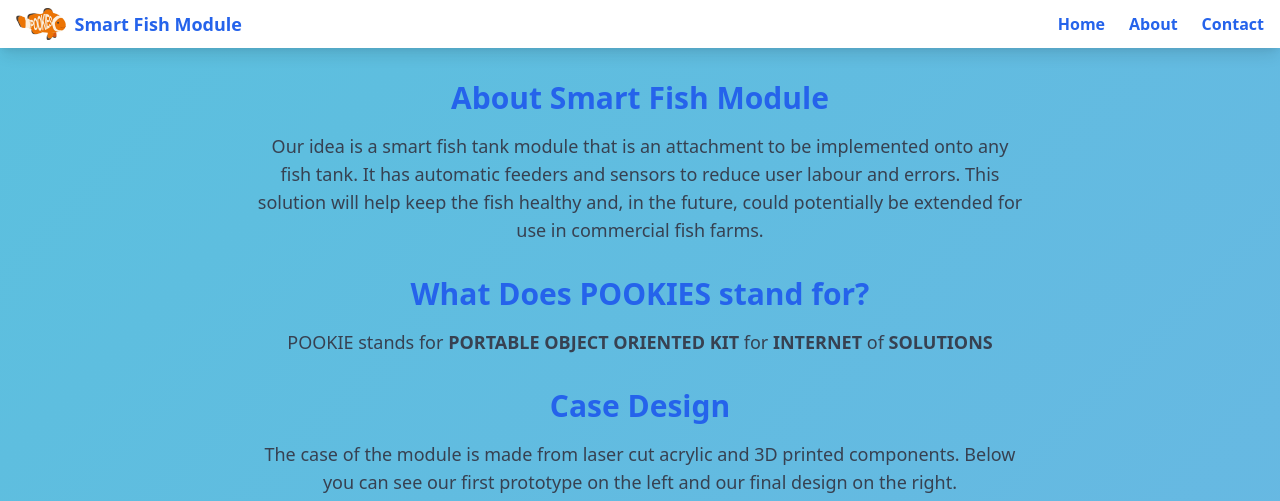
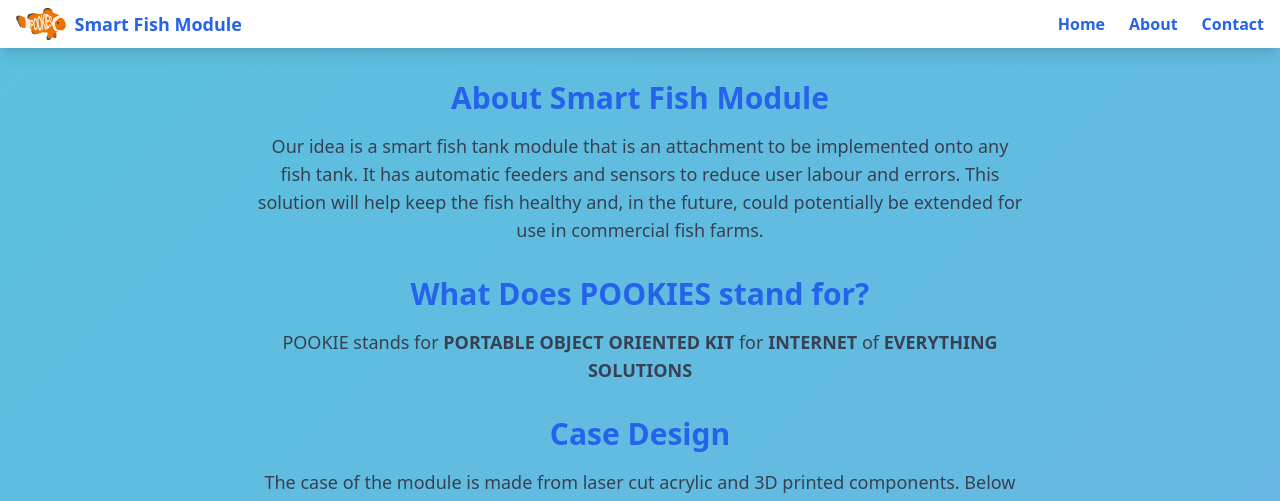
Before and after one commit to DanielJamesCrowther/PookieModule, a plain HTML site: page about.html in a window 1280 px wide. Shown: the top 501 px of the page. Drawn offline with nearby package versions, Linux system fonts and the light colour scheme.

Commit message:
Add files via upload

```diff
--- a/about.html
+++ b/about.html
@@ -41,7 +41,7 @@
                 and sensors to reduce user labour and errors. This solution will help keep the fish healthy and, in the future, could potentially be extended for use in
                 commercial fish farms.</p>
             <h2 class="text-3xl font-semibold mb-4 text-blue-600">What Does POOKIES stand for?</h2>
-            <p class="text-lg text-gray-700 mb-8">POOKIE stands for <b>PORTABLE OBJECT ORIENTED KIT</b> for <b>INTERNET</b> of <b> SOLUTIONS</b></p>
+            <p class="text-lg text-gray-700 mb-8">POOKIE stands for <b>PORTABLE OBJECT ORIENTED KIT</b> for <b>INTERNET</b> of <b> EVERYTHING SOLUTIONS</b></p>
             <h2 class="text-3xl font-semibold mb-4 text-blue-600">Case Design</h2>
             <p class="text-lg text-gray-700 mb-8">The case of the module is made from laser cut acrylic and 3D printed components. Below you can see our first prototype on the left and our final design on the right.</p>
             <img src="case.png" alt="About Us" class="rounded-lg shadow-lg mb-8">
```
